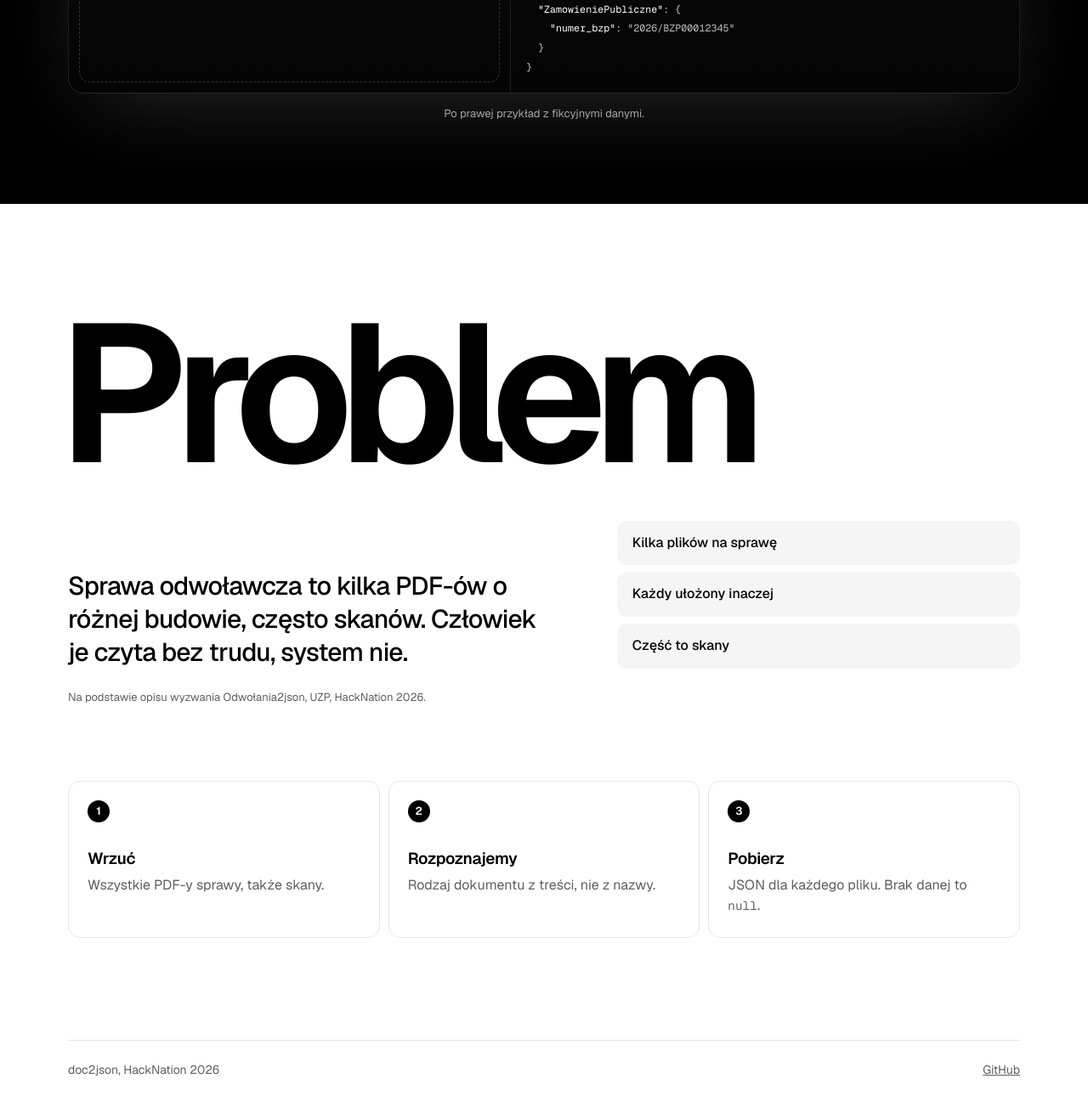
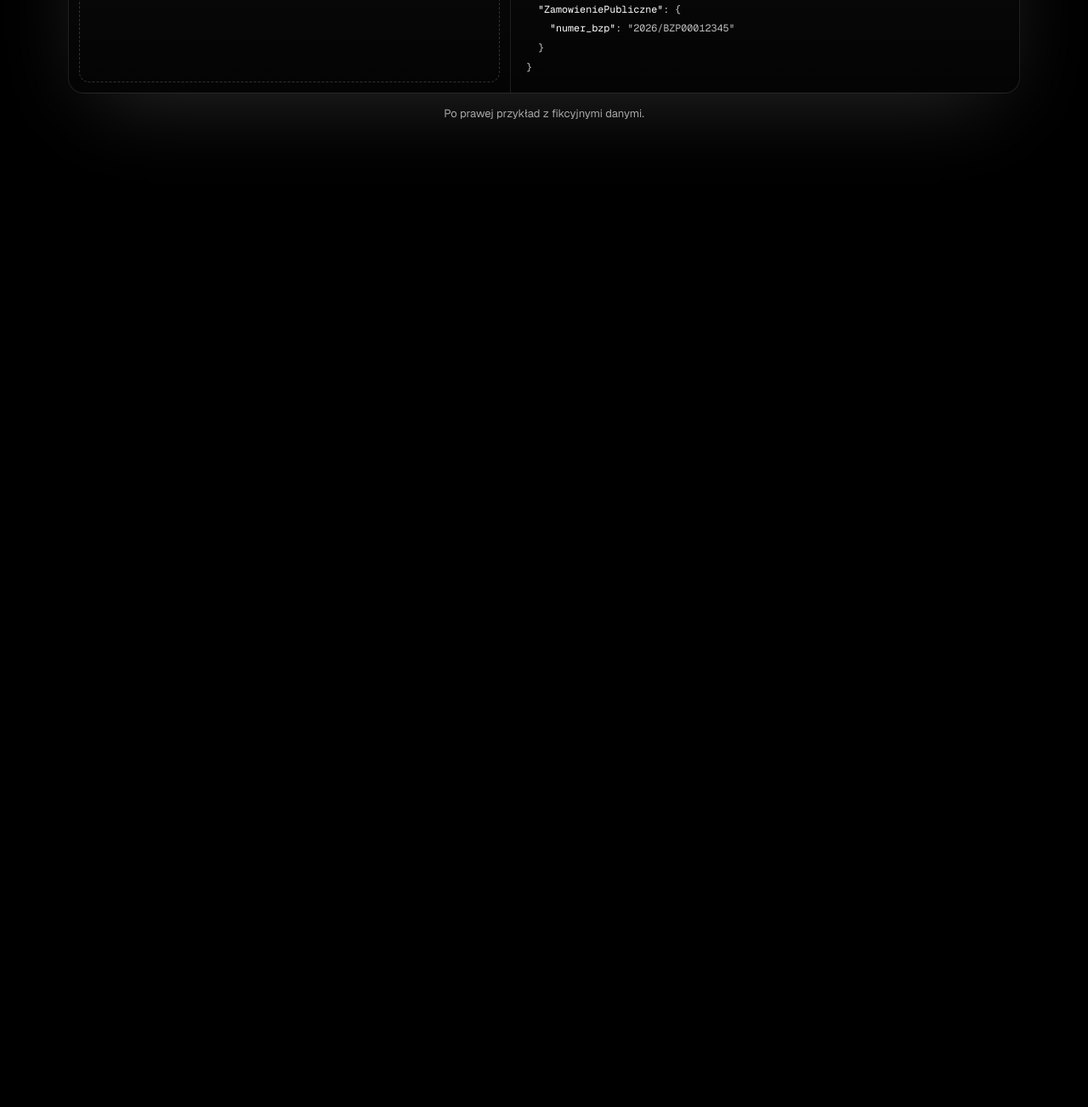
Before and after one commit to 00200200/HackNation2026-2, a plain HTML site: page frontend/public/index.html in a window 1280 px wide. Shown: the part 680-1983 px from the top of the page at 85% size. After the commit the page ends 920 px from the top, so only its background shows below. Drawn offline with Linux system fonts and the light colour scheme.

Commit message:
Landing: keep only the dark tool screen; deploy notes: doc2json.pl is live
Co-Authored-By: Claude Opus 5.5 <noreply@anthropic.com>

```diff
--- a/frontend/public/index.html
+++ b/frontend/public/index.html
@@ -86,34 +86,6 @@
     </section>
   </div>
 
-  <main>
-    <section class="problem wrap" aria-labelledby="problem-title">
-      <h2 class="giant" id="problem-title">Problem</h2>
-      <div class="problem-row">
-        <p class="problem-lead">Sprawa odwoławcza to kilka PDF-ów o różnej budowie, często skanów. Człowiek je czyta bez trudu, system nie.</p>
-        <ul class="facts">
-          <li>Kilka plików na sprawę</li>
-          <li>Każdy ułożony inaczej</li>
-          <li>Część to skany</li>
-        </ul>
-      </div>
-      <p class="source">Na podstawie opisu wyzwania Odwołania2json, UZP, HackNation 2026.</p>
-    </section>
-
-    <section class="how wrap" aria-label="Jak to działa">
-      <ol class="steps">
-        <li><h3>Wrzuć</h3><p>Wszystkie PDF-y sprawy, także skany.</p></li>
-        <li><h3>Rozpoznajemy</h3><p>Rodzaj dokumentu z treści, nie z nazwy.</p></li>
-        <li><h3>Pobierz</h3><p>JSON dla każdego pliku. Brak danej to <code>null</code>.</p></li>
-      </ol>
-    </section>
-  </main>
-
-  <footer class="foot wrap">
-    <span>doc2json, HackNation 2026</span>
-    <a href="https://github.com/00200200/HackNation2026-2">GitHub</a>
-  </footer>
-
   <script src="app.js" defer></script>
 </body>
 </html>
--- a/frontend/public/styles.css
+++ b/frontend/public/styles.css
@@ -1,5 +1,5 @@
-/* doc2json: monochrome. Dark bands take after Linear (light from above, hairline borders, framed product window);
-   light bands take after Tailscale (airy white, soft grey panels). No accent colour anywhere. */
+/* doc2json: one monochrome screen in the spirit of Linear (light from above, hairline borders, framed product window).
+   No accent colour anywhere. */
 
 @font-face {
   font-family: "Geist";
@@ -33,9 +33,6 @@
 :root {
   --black: #000;
   --white: #fff;
-  --ink-2: #5e5e5e;
-  --panel: #f5f5f5;
-  --line: #e8e8e8;
   --d-text-2: #a1a1a1;
   --d-line: rgba(255, 255, 255, 0.1);
   --d-raise: rgba(255, 255, 255, 0.035);
@@ -47,7 +44,7 @@
 *, *::before, *::after { box-sizing: border-box; }
 html { scroll-behavior: smooth; -webkit-text-size-adjust: 100%; }
 body {
-  margin: 0; background: var(--white); color: var(--black);
+  margin: 0; background: var(--black); color: var(--black);
   font: 400 16px/1.55 var(--sans);
   -webkit-font-smoothing: antialiased;
 }
@@ -66,6 +63,8 @@ button { font: inherit; color: inherit; cursor: pointer; }
 .dark {
   background: radial-gradient(60% 50% at 50% 0%, rgba(255, 255, 255, 0.15), rgba(255, 255, 255, 0) 70%), var(--black);
   color: var(--white);
+  min-height: 100vh;
+  min-height: 100svh;
 }
 .mark-bg { fill: var(--white); }
 .mark-fg { stroke: var(--black); }
@@ -158,39 +157,10 @@ button.file:hover { background: rgba(255, 255, 255, 0.05); }
 .json n { color: #6f6f6f; }
 .app-note { margin-top: 14px; font-size: 13px; color: var(--d-text-2); }
 
-/* ---------- light ---------- */
-.problem { padding-block: clamp(72px, 10vw, 140px) clamp(48px, 7vw, 88px); }
-.giant { font-size: clamp(72px, 18vw, 240px); line-height: 0.82; font-weight: 650; letter-spacing: -0.07em; margin-left: -0.05em; }
-.problem-row {
-  display: grid; grid-template-columns: minmax(0, 1.2fr) minmax(0, 1fr); gap: clamp(28px, 6vw, 80px); align-items: end;
-  margin-top: clamp(32px, 5vw, 56px);
-}
-.problem-lead { font-size: clamp(22px, 2.4vw, 30px); line-height: 1.3; letter-spacing: -0.025em; font-weight: 500; max-width: 22em; }
-.facts { display: grid; gap: 8px; }
-.facts li { background: var(--panel); border-radius: 12px; padding: 14px 18px; font-weight: 500; }
-.source { margin-top: 24px; font-size: 13px; color: var(--ink-2); }
-
-.how { padding-block: 0 clamp(72px, 10vw, 120px); }
-.steps { display: grid; grid-template-columns: repeat(3, minmax(0, 1fr)); gap: 10px; counter-reset: s; }
-.steps li { counter-increment: s; padding: 22px 22px 24px; border: 1px solid var(--line); border-radius: 14px; }
-.steps li::before {
-  content: counter(s); display: grid; place-items: center; width: 26px; height: 26px; margin-bottom: 28px;
-  border-radius: 50%; background: var(--black); color: var(--white); font-size: 13px; font-weight: 600;
-}
-.steps h3 { font-size: 19px; font-weight: 600; letter-spacing: -0.02em; }
-.steps p { margin-top: 4px; color: var(--ink-2); }
-
-.foot {
-  display: flex; justify-content: space-between; gap: 16px;
-  padding-block: 24px 32px; border-top: 1px solid var(--line); font-size: 14px; color: var(--ink-2);
-}
-
 @media (max-width: 860px) {
   .app { grid-template-columns: 1fr; }
   .drop { border-right: 0; border-bottom: 1px solid var(--d-line); }
   .json { max-height: 340px; }
-  .problem-row { grid-template-columns: 1fr; }
-  .steps { grid-template-columns: 1fr; }
 }
 @media (prefers-reduced-motion: reduce) {
   html { scroll-behavior: auto; }
```
Also changed, not shown: 1 other file.
